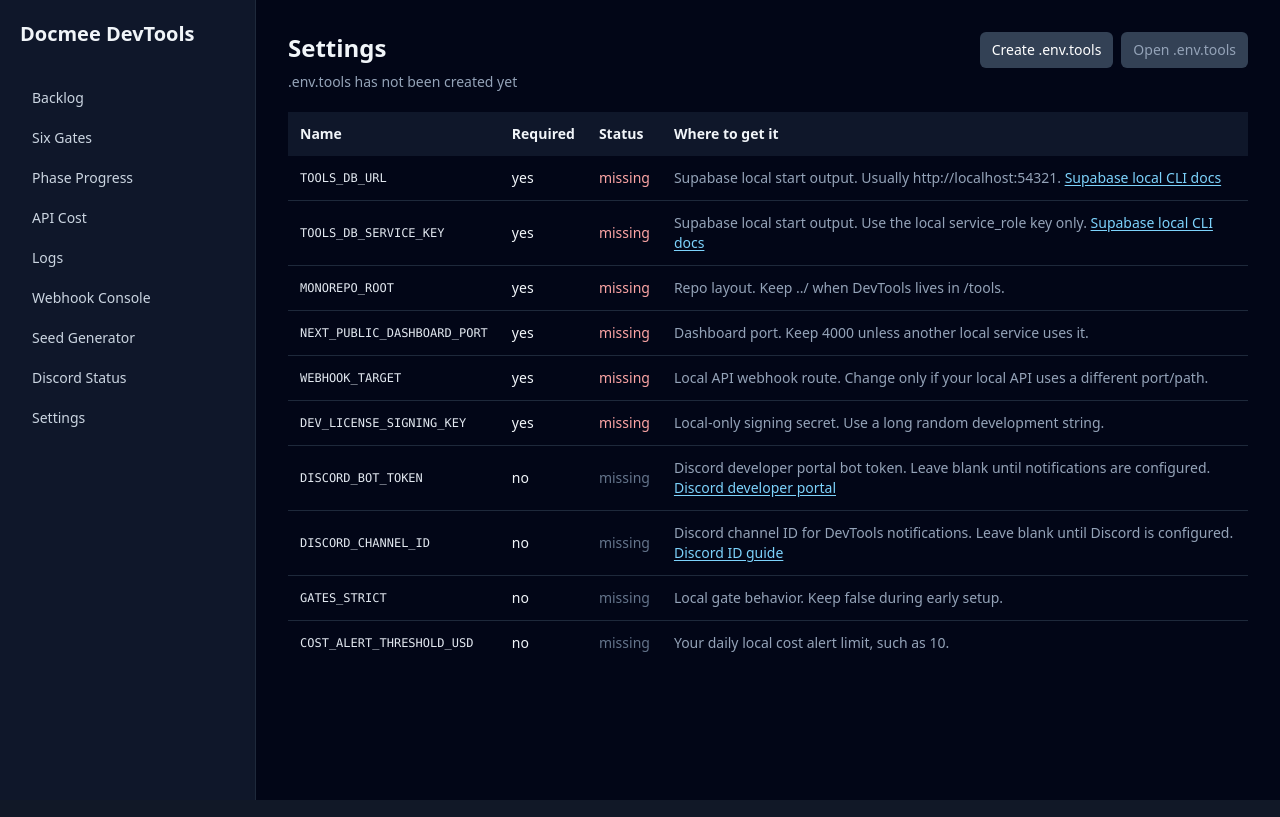
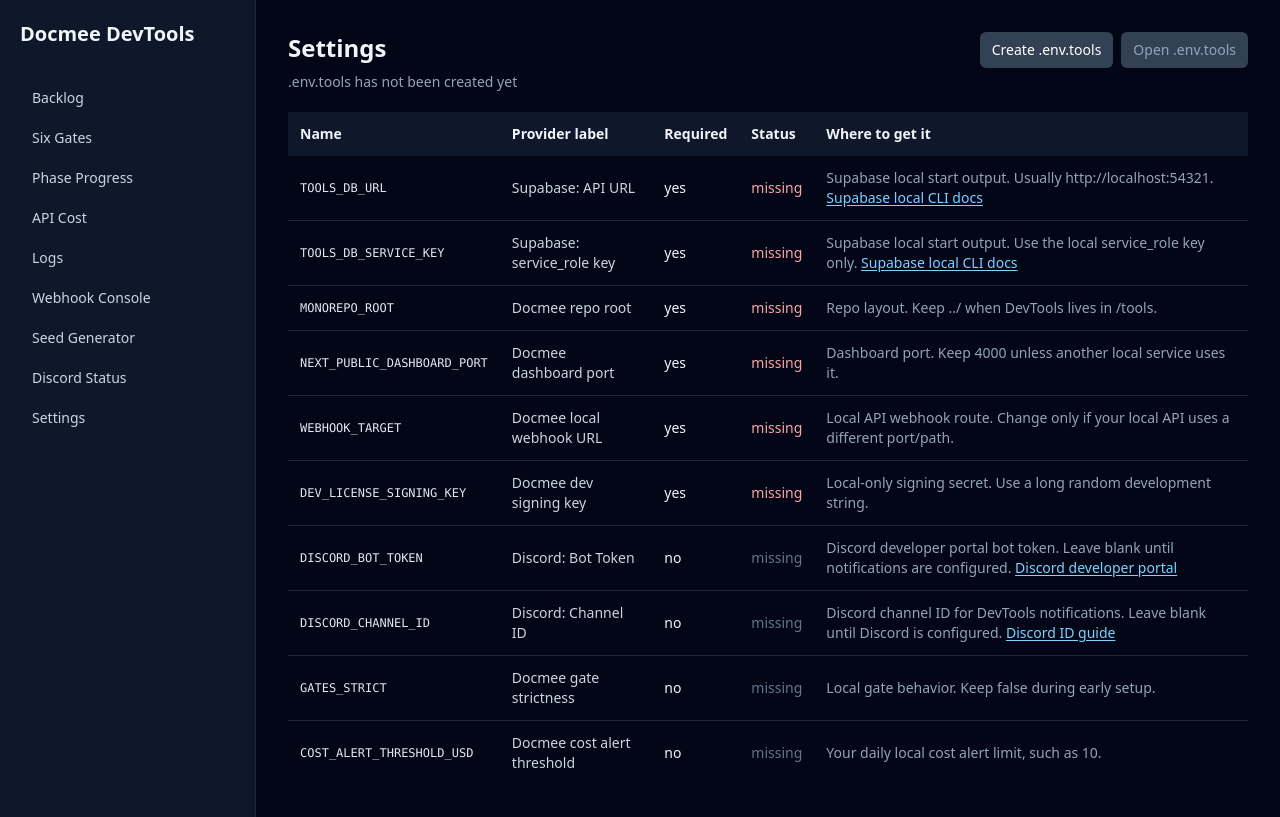
Before and after one commit to JungleAsian/Creascent-Development, a Next.js app in the folder tools/dashboard/: page /settings in a window 1280 px wide. Built offline with nearby package versions, Linux system fonts and the light colour scheme.

Commit message:
Fix env open action and provider labels

```diff
--- a/tools/dashboard/app/api/settings/env/route.ts
+++ b/tools/dashboard/app/api/settings/env/route.ts
@@ -6,6 +6,12 @@
 const toolsRoot = path.resolve(process.cwd(), '..')
 const envFile = path.join(toolsRoot, '.env.tools')
 const envExampleFile = path.join(toolsRoot, '.env.tools.example')
+
+function settingsRedirect(request: Request, key: 'message' | 'error', value: string) {
+  const url = new URL('/settings', request.url)
+  url.searchParams.set(key, value)
+  return NextResponse.redirect(url, 303)
+}
 
 function openEnvFile() {
   if (process.platform === 'win32') {
@@ -20,26 +26,42 @@
 }
 
 export async function POST(request: Request) {
-  const body = await request.json().catch(() => ({})) as { action?: string }
+  const contentType = request.headers.get('content-type') ?? ''
+  const isFormPost = contentType.includes('application/x-www-form-urlencoded') || contentType.includes('multipart/form-data')
+  const body = isFormPost
+    ? Object.fromEntries(await request.formData()) as { action?: string }
+    : await request.json().catch(() => ({})) as { action?: string }
 
   if (body.action === 'create') {
     if (existsSync(envFile)) {
-      return NextResponse.json({ message: '.env.tools already exists' })
+      return isFormPost
+        ? settingsRedirect(request, 'message', '.env.tools already exists')
+        : NextResponse.json({ message: '.env.tools already exists' })
     }
     if (!existsSync(envExampleFile)) {
-      return NextResponse.json({ error: '.env.tools.example was not found' }, { status: 404 })
+      return isFormPost
+        ? settingsRedirect(request, 'error', '.env.tools.example was not found')
+        : NextResponse.json({ error: '.env.tools.example was not found' }, { status: 404 })
     }
     copyFileSync(envExampleFile, envFile)
-    return NextResponse.json({ message: 'Created .env.tools from the example file' })
+    return isFormPost
+      ? settingsRedirect(request, 'message', 'Created .env.tools from the example file')
+      : NextResponse.json({ message: 'Created .env.tools from the example file' })
   }
 
   if (body.action === 'open') {
     if (!existsSync(envFile)) {
-      return NextResponse.json({ error: '.env.tools has not been created yet' }, { status: 404 })
+      return isFormPost
+        ? settingsRedirect(request, 'error', '.env.tools has not been created yet')
+        : NextResponse.json({ error: '.env.tools has not been created yet' }, { status: 404 })
     }
     openEnvFile()
-    return NextResponse.json({ message: 'Opened .env.tools in your local editor' })
+    return isFormPost
+      ? settingsRedirect(request, 'message', 'Opened .env.tools in your local editor')
+      : NextResponse.json({ message: 'Opened .env.tools in your local editor' })
   }
 
-  return NextResponse.json({ error: 'Unknown settings action' }, { status: 400 })
+  return isFormPost
+    ? settingsRedirect(request, 'error', 'Unknown settings action')
+    : NextResponse.json({ error: 'Unknown settings action' }, { status: 400 })
 }
--- a/tools/dashboard/app/settings/page.tsx
+++ b/tools/dashboard/app/settings/page.tsx
@@ -1,6 +1,5 @@
 import fs from 'node:fs'
 import path from 'node:path'
-import SettingsActions from './settings-actions'
 
 const toolsRoot = path.resolve(process.cwd(), '..')
 const envFile = path.join(toolsRoot, '.env.tools')
@@ -22,33 +21,37 @@
   'COST_ALERT_THRESHOLD_USD'
 ]
 
-const guidance: Record<string, { text: string; url?: string; label?: string }> = {
+const guidance: Record<string, { providerLabel: string; text: string; url?: string; linkLabel?: string }> = {
   TOOLS_DB_URL: {
+    providerLabel: 'Supabase: API URL',
     text: 'Supabase local start output. Usually http://localhost:54321.',
     url: 'https://supabase.com/docs/guides/local-development/cli/getting-started',
-    label: 'Supabase local CLI docs'
+    linkLabel: 'Supabase local CLI docs'
   },
   TOOLS_DB_SERVICE_KEY: {
+    providerLabel: 'Supabase: service_role key',
     text: 'Supabase local start output. Use the local service_role key only.',
     url: 'https://supabase.com/docs/guides/local-development/cli/getting-started',
-    label: 'Supabase local CLI docs'
+    linkLabel: 'Supabase local CLI docs'
   },
-  MONOREPO_ROOT: { text: 'Repo layout. Keep ../ when DevTools lives in /tools.' },
-  NEXT_PUBLIC_DASHBOARD_PORT: { text: 'Dashboard port. Keep 4000 unless another local service uses it.' },
-  WEBHOOK_TARGET: { text: 'Local API webhook route. Change only if your local API uses a different port/path.' },
-  DEV_LICENSE_SIGNING_KEY: { text: 'Local-only signing secret. Use a long random development string.' },
+  MONOREPO_ROOT: { providerLabel: 'Docmee repo root', text: 'Repo layout. Keep ../ when DevTools lives in /tools.' },
+  NEXT_PUBLIC_DASHBOARD_PORT: { providerLabel: 'Docmee dashboard port', text: 'Dashboard port. Keep 4000 unless another local service uses it.' },
+  WEBHOOK_TARGET: { providerLabel: 'Docmee local webhook URL', text: 'Local API webhook route. Change only if your local API uses a different port/path.' },
+  DEV_LICENSE_SIGNING_KEY: { providerLabel: 'Docmee dev signing key', text: 'Local-only signing secret. Use a long random development string.' },
   DISCORD_BOT_TOKEN: {
+    providerLabel: 'Discord: Bot Token',
     text: 'Discord developer portal bot token. Leave blank until notifications are configured.',
     url: 'https://discord.com/developers/applications',
-    label: 'Discord developer portal'
+    linkLabel: 'Discord developer portal'
   },
   DISCORD_CHANNEL_ID: {
+    providerLabel: 'Discord: Channel ID',
     text: 'Discord channel ID for DevTools notifications. Leave blank until Discord is configured.',
     url: 'https://support.discord.com/hc/en-us/articles/206346498',
-    label: 'Discord ID guide'
+    linkLabel: 'Discord ID guide'
   },
-  GATES_STRICT: { text: 'Local gate behavior. Keep false during early setup.' },
-  COST_ALERT_THRESHOLD_USD: { text: 'Your daily local cost alert limit, such as 10.' }
+  GATES_STRICT: { providerLabel: 'Docmee gate strictness', text: 'Local gate behavior. Keep false during early setup.' },
+  COST_ALERT_THRESHOLD_USD: { providerLabel: 'Docmee cost alert threshold', text: 'Your daily local cost alert limit, such as 10.' }
 }
 
 function parseEnv(content: string) {
@@ -64,7 +67,14 @@
   )
 }
 
-export default function SettingsPage() {
+type SettingsPageProps = {
+  searchParams?: {
+    message?: string
+    error?: string
+  }
+}
+
+export default function SettingsPage({ searchParams }: SettingsPageProps) {
   const envExists = fs.existsSync(envFile)
   const exampleExists = fs.existsSync(envExampleFile)
   const env = envExists ? parseEnv(fs.readFileSync(envFile, 'utf8')) : {}
@@ -80,13 +90,41 @@
           <h1 className="text-2xl font-semibold">Settings</h1>
           <p className="mt-2 text-sm text-slate-400">{envExists ? envFile : '.env.tools has not been created yet'}</p>
         </div>
-        <SettingsActions envExists={envExists} exampleExists={exampleExists} />
+        <div className="flex min-w-72 flex-col items-end gap-2">
+          <div className="flex gap-2">
+            {!envExists && (
+              <form action="/api/settings/env" method="post">
+                <input type="hidden" name="action" value="create" />
+                <button
+                  type="submit"
+                  disabled={!exampleExists}
+                  className="rounded-md bg-emerald-600 px-3 py-2 text-sm font-medium text-white disabled:cursor-not-allowed disabled:bg-slate-700"
+                >
+                  Create .env.tools
+                </button>
+              </form>
+            )}
+            <form action="/api/settings/env" method="post">
+              <input type="hidden" name="action" value="open" />
+              <button
+                type="submit"
+                disabled={!envExists}
+                className="rounded-md bg-slate-100 px-3 py-2 text-sm font-medium text-slate-950 disabled:cursor-not-allowed disabled:bg-slate-700 disabled:text-slate-400"
+              >
+                Open .env.tools
+              </button>
+            </form>
+          </div>
+          {searchParams?.message && <p className="text-right text-xs text-emerald-300">{searchParams.message}</p>}
+          {searchParams?.error && <p className="text-right text-xs text-red-300">{searchParams.error}</p>}
+        </div>
       </div>
 
       <table className="mt-5 w-full text-left text-sm">
         <thead className="bg-slate-900">
           <tr>
             <th className="p-3">Name</th>
+            <th className="p-3">Provider label</th>
             <th className="p-3">Required</th>
             <th className="p-3">Status</th>
             <th className="p-3">Where to get it</th>
@@ -96,6 +134,7 @@
           {rows.map((row) => (
             <tr key={row.name}>
               <td className="p-3 font-mono text-xs text-slate-200">{row.name}</td>
+              <td className="p-3 text-slate-300">{guidance[row.name].providerLabel}</td>
               <td className="p-3">{row.required ? 'yes' : 'no'}</td>
               <td className="p-3">
                 <span className={row.present ? 'text-emerald-300' : row.required ? 'text-red-300' : 'text-slate-500'}>
@@ -113,7 +152,7 @@
                       rel="noreferrer"
                       className="text-sky-300 underline underline-offset-2 hover:text-sky-200"
                     >
-                      {guidance[row.name].label}
+                      {guidance[row.name].linkLabel}
                     </a>
                   </>
                 )}
--- a/tools/dashboard/app/settings/settings-actions.tsx
+++ /dev/null
@@ -1,60 +0,0 @@
-'use client'
-
-import { useRouter } from 'next/navigation'
-import { useState } from 'react'
-
-type Props = {
-  envExists: boolean
-  exampleExists: boolean
-}
-
-export default function SettingsActions({ envExists, exampleExists }: Props) {
-  const router = useRouter()
-  const [message, setMessage] = useState('')
-  const [busy, setBusy] = useState(false)
-
-  async function run(action: 'create' | 'open') {
-    setBusy(true)
-    setMessage('')
-    try {
-      const response = await fetch('/api/settings/env', {
-        method: 'POST',
-        headers: { 'content-type': 'application/json' },
-        body: JSON.stringify({ action })
-      })
-      const result = await response.json() as { message?: string; error?: string }
-      setMessage(result.message ?? result.error ?? 'Done')
-      router.refresh()
-    } catch {
-      setMessage('Settings action failed')
-    } finally {
-      setBusy(false)
-    }
-  }
-
-  return (
-    <div className="flex min-w-72 flex-col items-end gap-2">
-      <div className="flex gap-2">
-        {!envExists && (
-          <button
-            type="button"
-            disabled={!exampleExists || busy}
-            onClick={() => void run('create')}
-            className="rounded-md bg-emerald-600 px-3 py-2 text-sm font-medium text-white disabled:cursor-not-allowed disabled:bg-slate-700"
-          >
-            Create .env.tools
-          </button>
-        )}
-        <button
-          type="button"
-          disabled={!envExists || busy}
-          onClick={() => void run('open')}
-          className="rounded-md bg-slate-100 px-3 py-2 text-sm font-medium text-slate-950 disabled:cursor-not-allowed disabled:bg-slate-700 disabled:text-slate-400"
-        >
-          Open .env.tools
-        </button>
-      </div>
-      {message && <p className="text-right text-xs text-slate-400">{message}</p>}
-    </div>
-  )
-}
```
